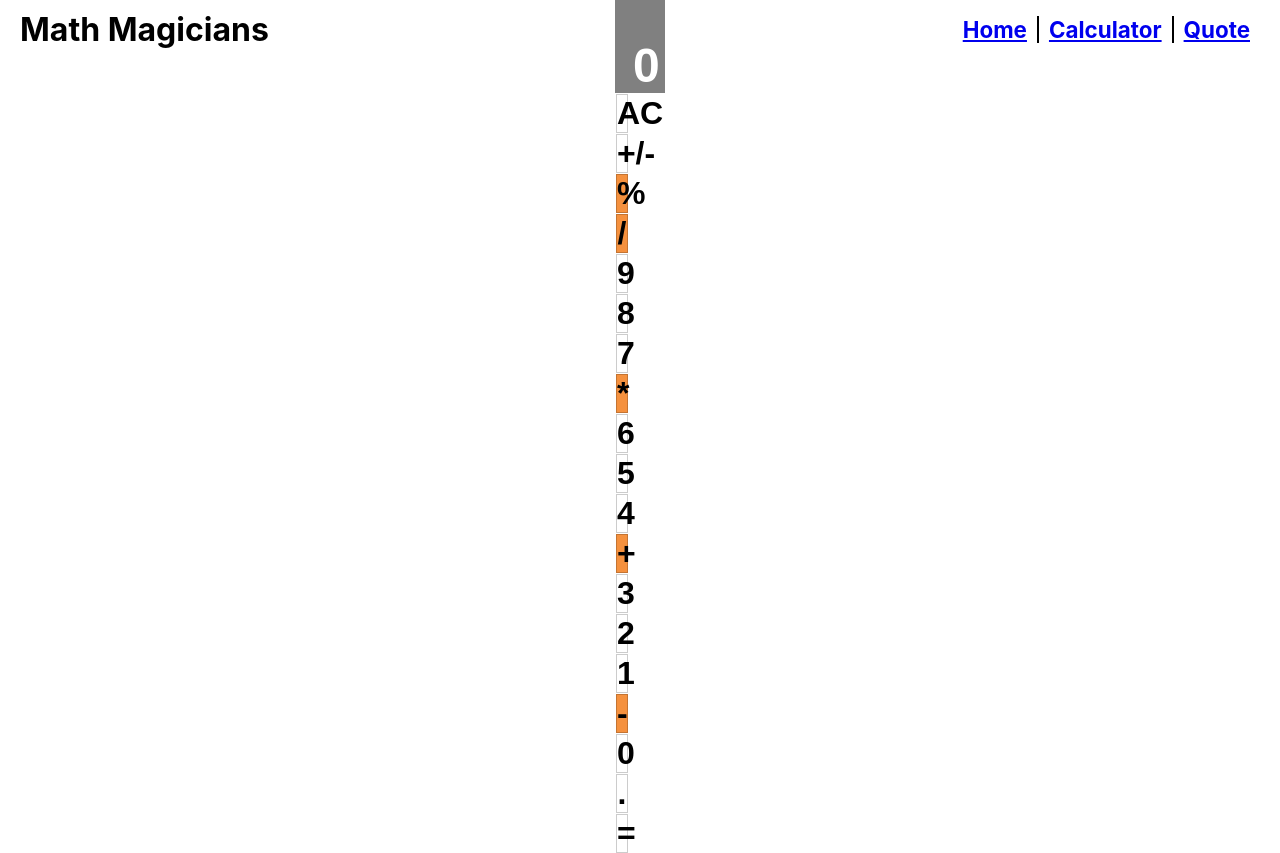
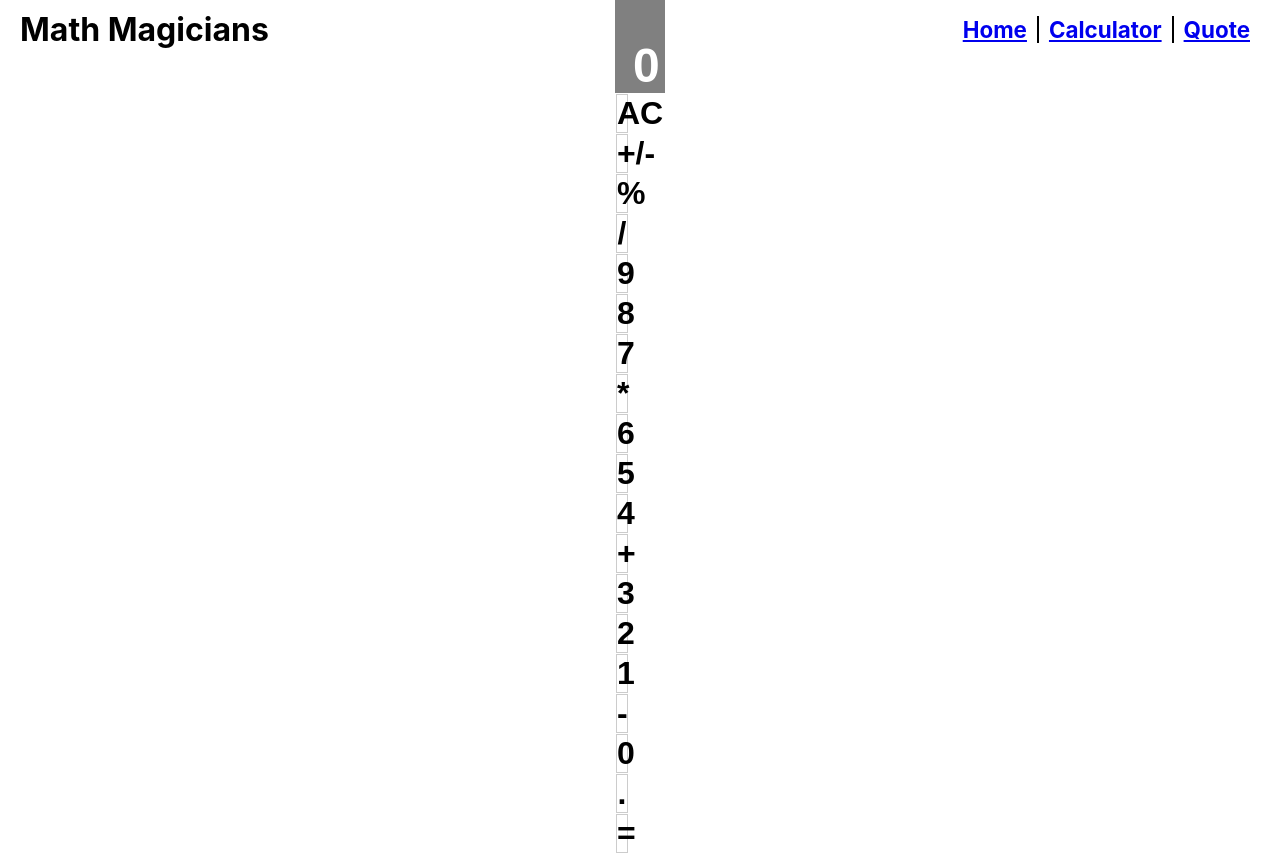
Before and after one commit to GraceOyiza/react-calculator, a React (Create React App) app: page /calculator in a window 1280 px wide. Built offline with nearby package versions, Linux system fonts and the light colour scheme.

Commit message:
Remove operator

```diff
--- a/src/components/Button.js
+++ b/src/components/Button.js
@@ -1,16 +1,14 @@
 import PropTypes from 'prop-types';
 
 export default function Button({
-  name, operator, actionBtn, onClick,
+  name, onClick, color, wide,
 }) {
   return (
     <button
-      className={`btn ${operator ? 'operatorBtn' : ''} ${
-        actionBtn ? 'actionBtn' : ''
-      }`}
+      className={`btn ${color ? 'operatorBtn' : ''} ${wide ? 'wide' : ''}`}
+      type="button"
       value={name}
       onClick={onClick}
-      type="button"
     >
       {name}
     </button>
@@ -18,13 +16,13 @@ export default function Button({
 }
 
 Button.defaultProps = {
-  operator: false,
-  actionBtn: false,
+  color: null,
+  wide: null,
 };
 
 Button.propTypes = {
   name: PropTypes.string.isRequired,
-  operator: PropTypes.bool,
-  actionBtn: PropTypes.bool,
   onClick: PropTypes.func.isRequired,
+  color: PropTypes.bool,
+  wide: PropTypes.bool,
 };
```
